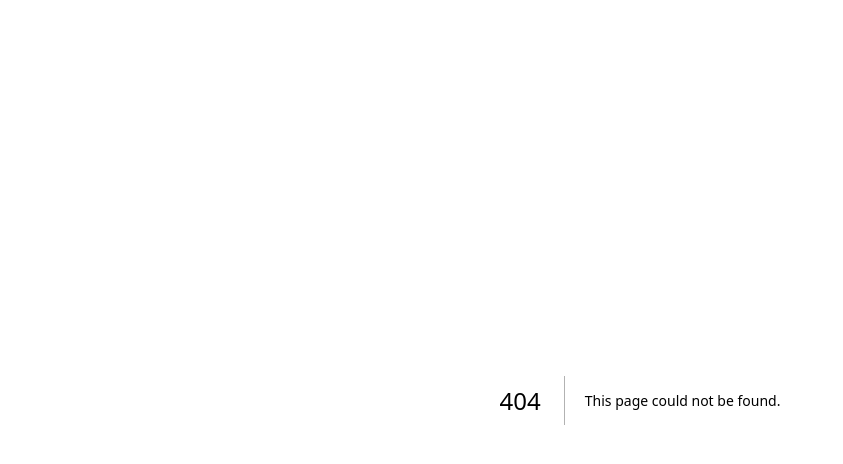
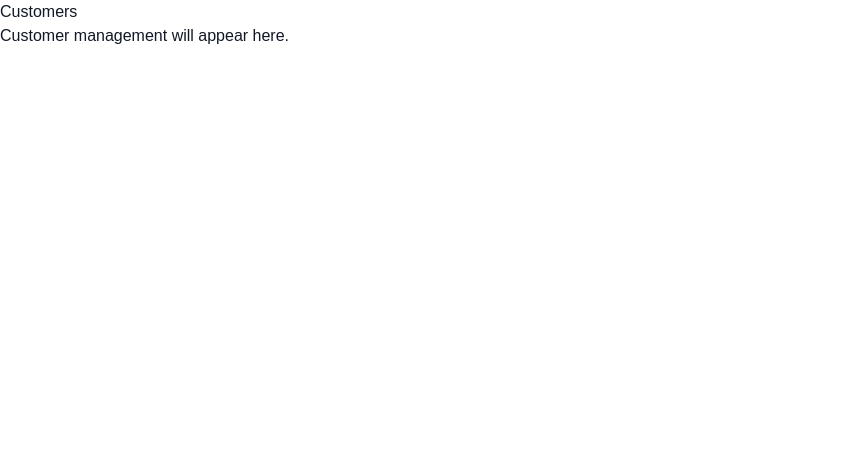
Before and after one commit to pra-y104/promvanta, a Next.js app: page /admin/customers in a window 1280 px wide. Before the commit this address had no page. Shown: the top 464 px of the page, without its empty margins (0-843 px from the left). Built offline with nearby package versions, Linux system fonts and the light colour scheme.

Commit message:
Create page.tsx

```diff
--- /dev/null
+++ b/app/admin/customers/page.tsx
@@ -0,0 +1,8 @@
+export default function AdminCustomersPage() {
+  return (
+    <main>
+      <h1>Customers</h1>
+      <p>Customer management will appear here.</p>
+    </main>
+  );
+}
```
